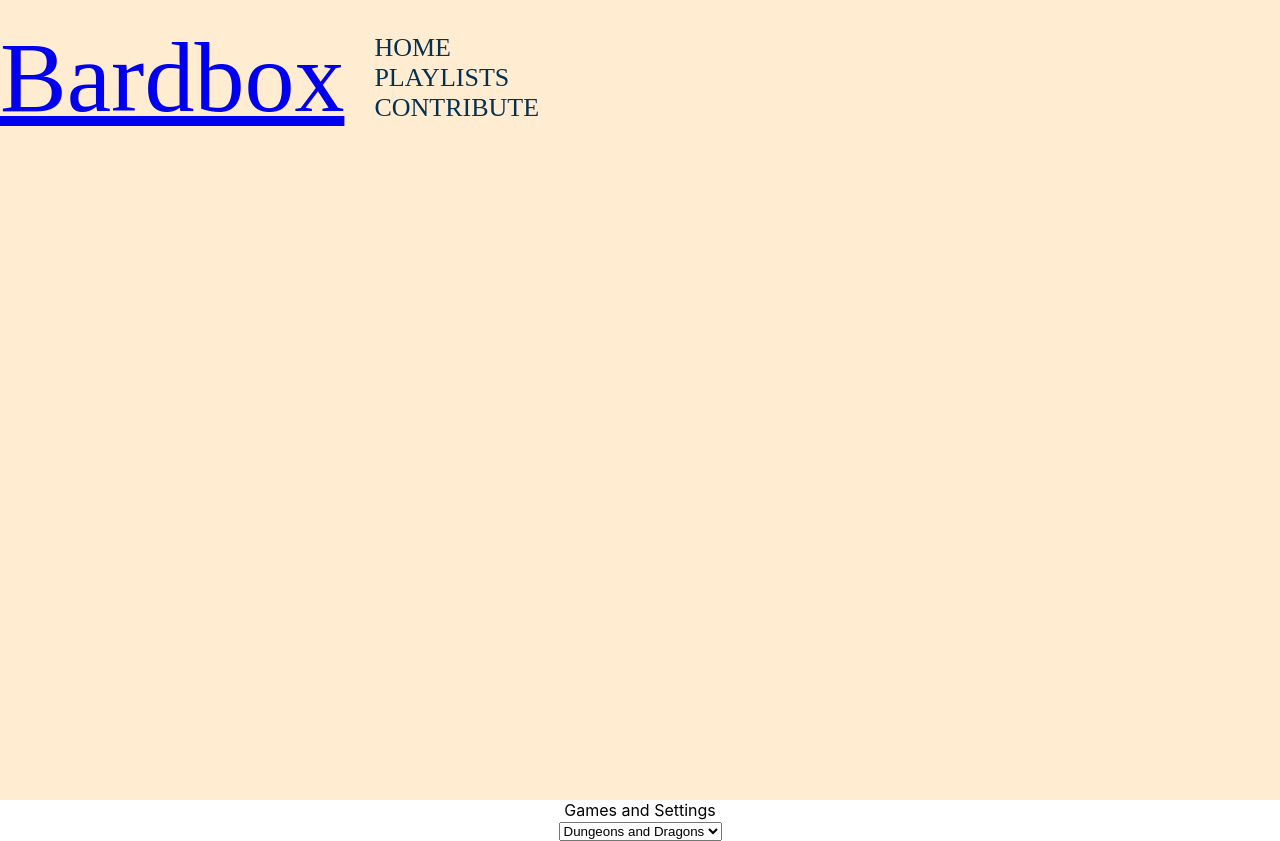
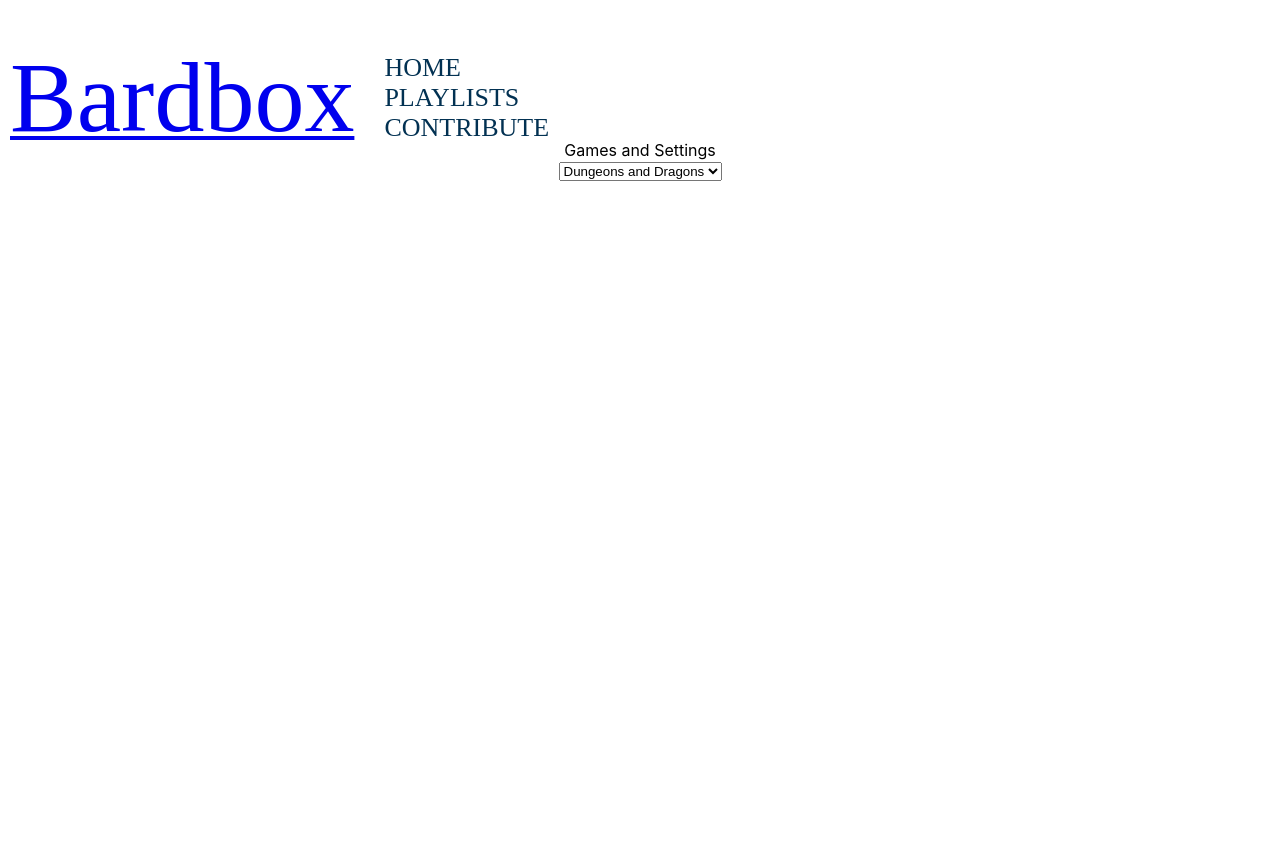
Before and after one commit to SayJinx/bardbox, a React (Create React App) app: page / in a window 1280 px wide. After the commit the page ends 800 px from the top, so only its background shows below. Built offline with nearby package versions, Linux system fonts and the light colour scheme.

Commit message:
Found it!

```diff
--- a/src/App.css
+++ b/src/App.css
@@ -2,16 +2,6 @@
   text-align: center;
 }
 
-.App-header {
-  background-color: #ffecd1;
-  min-height: 100vh;
-  display: flex;
-  flex-direction: column;
-  align-items: center;
-  justify-content: center;
-  font-size: calc(10px + 2vmin);
-  color: #023152;
-}
 
 .App-link {
   color: #15616d;
--- a/src/components/header/Header.css
+++ b/src/components/header/Header.css
@@ -9,6 +9,8 @@
     display: flex;
     width: 100%;
     height: 80px;
+    overflow: hidden;
+    padding: 20px 10px;
   }
 
   .header-logo {
--- a/src/components/home/selector/selector.css
+++ b/src/components/home/selector/selector.css
@@ -2,7 +2,8 @@
     display: flex;
     flex-flow: column;
     justify-content: flex-start;
-    align-items: center;
+    align-items: left;
+    float: left;
 }
 
 .select {
--- a/src/components/home/selector/selector.jsx
+++ b/src/components/home/selector/selector.jsx
@@ -5,6 +5,8 @@
 const DropdownGame = () => {
 
     console.log('Dropdown printing before the return');
+
+
     return (
 
        <div>
```
